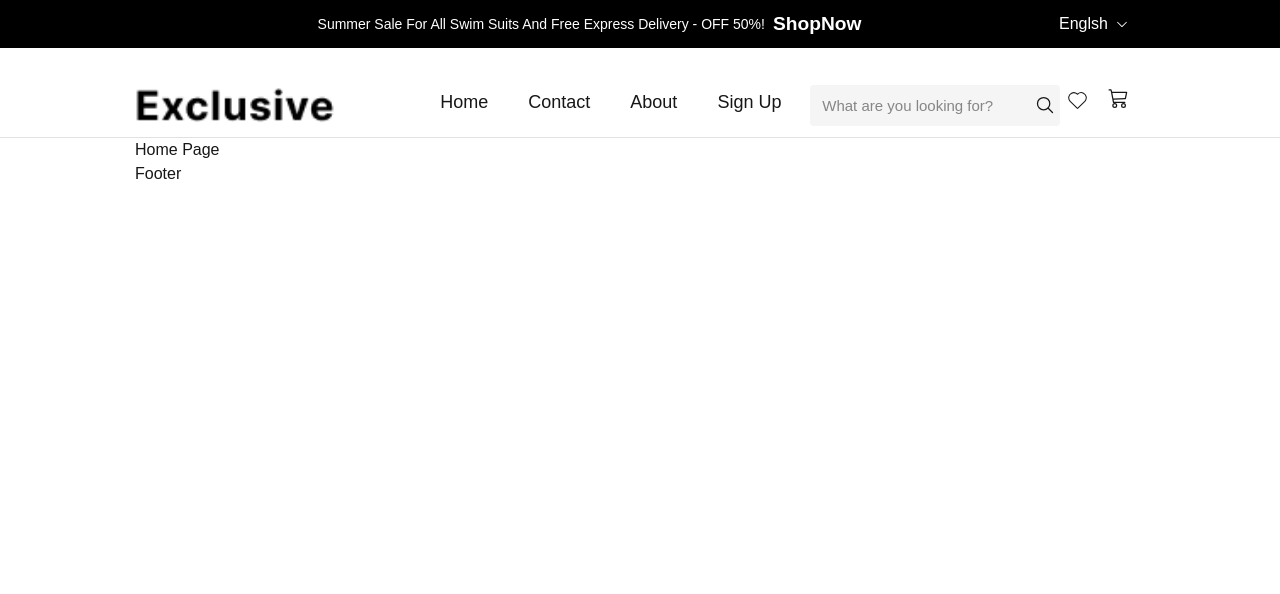
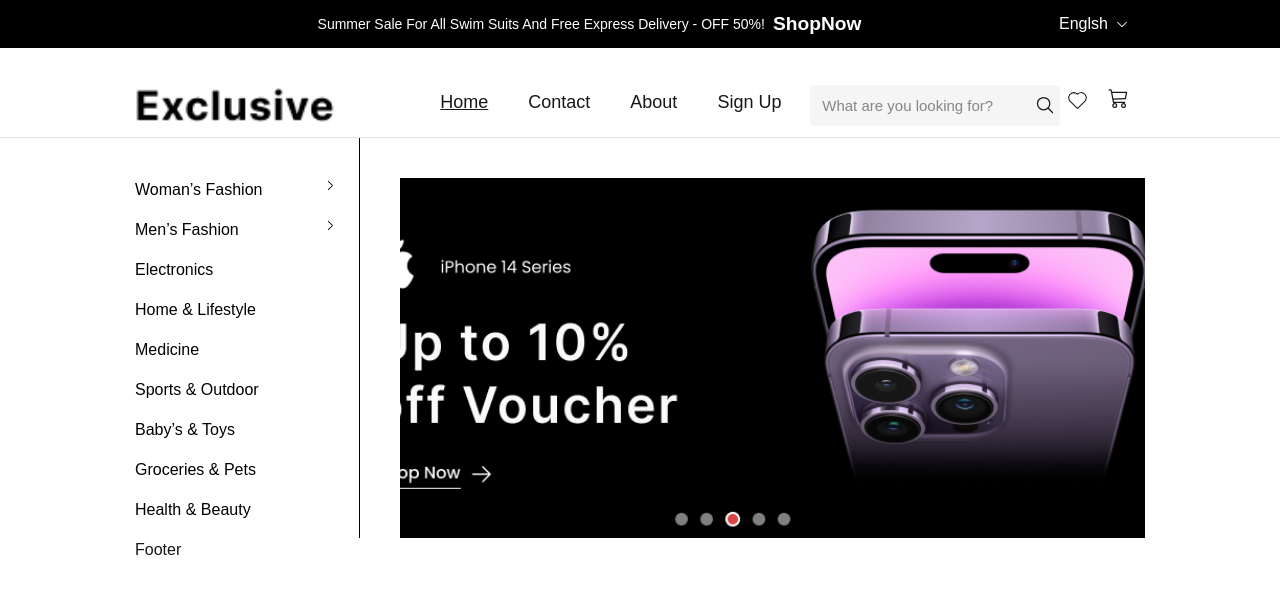
Before and after one commit to Shola20111/e-commerce, a Next.js app: page / in a window 1280 px wide. Shown: the top 594 px of the page. Built offline with nearby package versions, Linux system fonts and the light colour scheme.

Commit message:
Implemented new feature

```diff
--- a/postcss.config.mjs
+++ b/postcss.config.mjs
@@ -1,7 +1,7 @@
 const config = {
-  plugins: {
-    "@tailwindcss/postcss": {},
-  },
+  plugins: [
+    "@tailwindcss/postcss"],
+
 
 };
 
--- a/src/app/page.tsx
+++ b/src/app/page.tsx
@@ -1,10 +1,11 @@
+import HeroComp from '@/components/modules/HeroComp';
 import * as React from 'react';
 
 
 export default function Home() {
   return (
     <div className='px-[135px] w-full'>
-      Home Page
+      <HeroComp/>
     </div>
   )
 }
--- a/src/components/common/Navbutton.tsx
+++ b/src/components/common/Navbutton.tsx
@@ -5,9 +5,9 @@
 }
 const Navbutton = ({text}:NavbuttonProp) => {
   return (
-    <button>
+    <div>
       {text}
-    </button>
+    </div>
   )
 }
 
--- /dev/null
+++ b/src/components/modules/HeroComp.tsx
@@ -0,0 +1,33 @@
+import Image from 'next/image'
+import React from 'react'
+import { VscChevronRight } from 'react-icons/vsc'
+
+const HeroComp = () => {
+  return (
+    <div className='gap-[40px] grid grid-cols-[225px_1fr] h-[400px]'>
+      <div className='flex flex-col gap-4 pt-10 pr-[13px] border-r border-[#000000] text-[#000000] b bo'>
+        <div className='flex justify-between pr-2'>
+            <p className='font-normal text-[16px] leading-[24px]'>Woman’s Fashion</p>
+            <VscChevronRight className='w-[15] h-[15px]'/>
+        </div>
+        <div className='flex justify-between pr-2'>
+            <p className='font-normal text-[16px] leading-[24px]'>Men’s Fashion</p>
+            <VscChevronRight className='w-[15] h-[15px]'/>
+        </div>
+        <p className='font-normal text-[16px] leading-[24px]'>Electronics</p>
+        <p className='font-normal text-[16px] leading-[24px]'>Home & Lifestyle</p>
+        <p className='font-normal text-[16px] leading-[24px]'>Medicine</p>
+        <p className='font-normal text-[16px] leading-[24px]'>Sports & Outdoor</p>
+        <p className='font-normal text-[16px] leading-[24px]'>Baby’s & Toys</p>
+        <p className='font-normal text-[16px] leading-[24px]'>Groceries & Pets</p>
+        <p className='font-normal text-[16px] leading-[24px]'>Health & Beauty</p>
+
+      </div>
+      <div className='pt-10 w-full '>
+        <Image src='/banner.png' width={392} height={344} alt='Banner' className='w-full h-full object-cover'/>
+      </div>
+    </div>
+  )
+}
+
+export default HeroComp
```
Also changed, not shown: public/banner.png (added).
